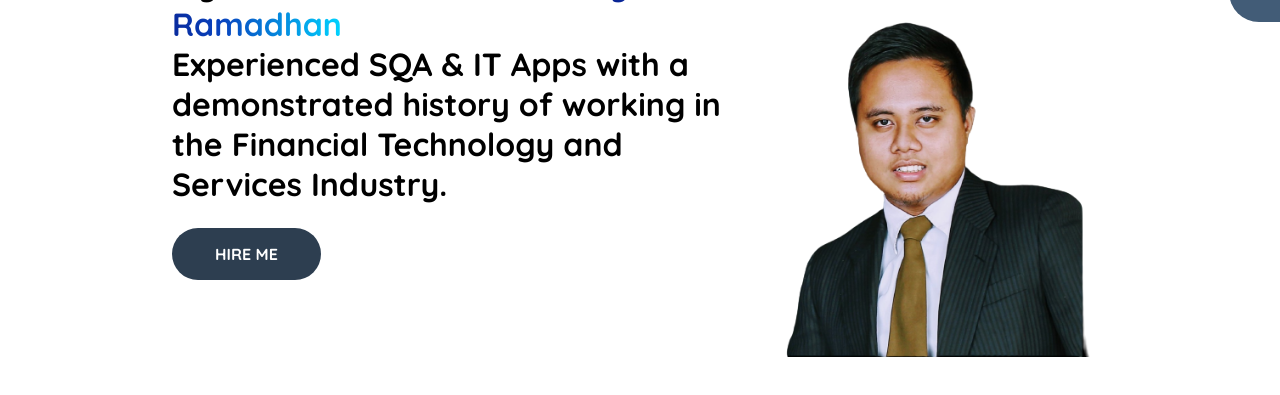
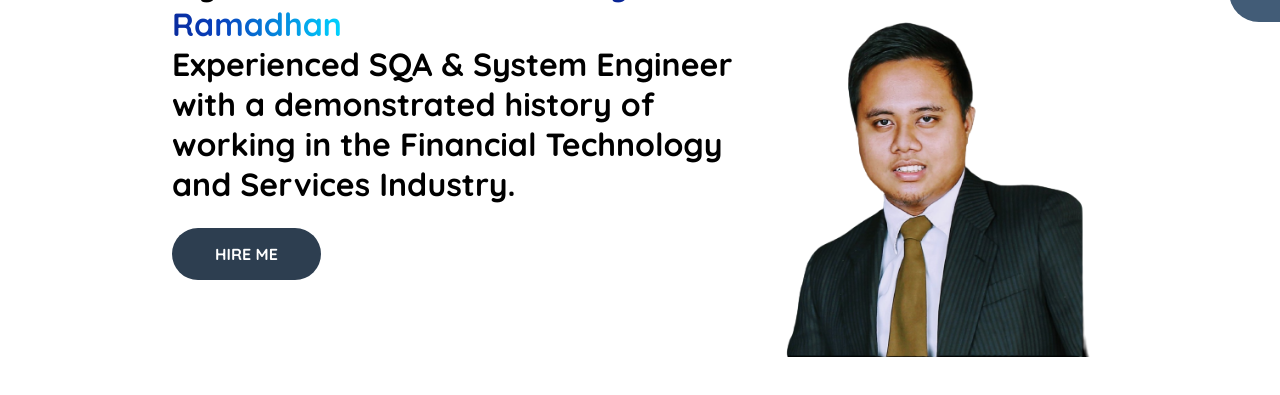
Before and after one commit to rizkyyrz/rizky-ramadhan.github.io, a plain HTML site: page index.html in a window 1280 px wide. Shown: the part 329-724 px from the top of the page. Drawn offline with Linux system fonts and the light colour scheme.

Commit message:
Update index.html

```diff
--- a/index.html
+++ b/index.html
@@ -66,7 +66,7 @@
 						<h1>
 							Hi There 👋🏼 <br />
 							My name is <span>Muhammad Rizky Ramadhan</span> <br />
-							Experienced SQA & IT Apps with a demonstrated history of working in the Financial Technology and Services Industry.<br />
+							Experienced SQA & System Engineer with a demonstrated history of working in the Financial Technology and Services Industry.<br />
 						</h1>
 						<a href="https://www.linkedin.com/in/rizkyyrz/"><button>Hire Me</button></a>
 					</div>
```
